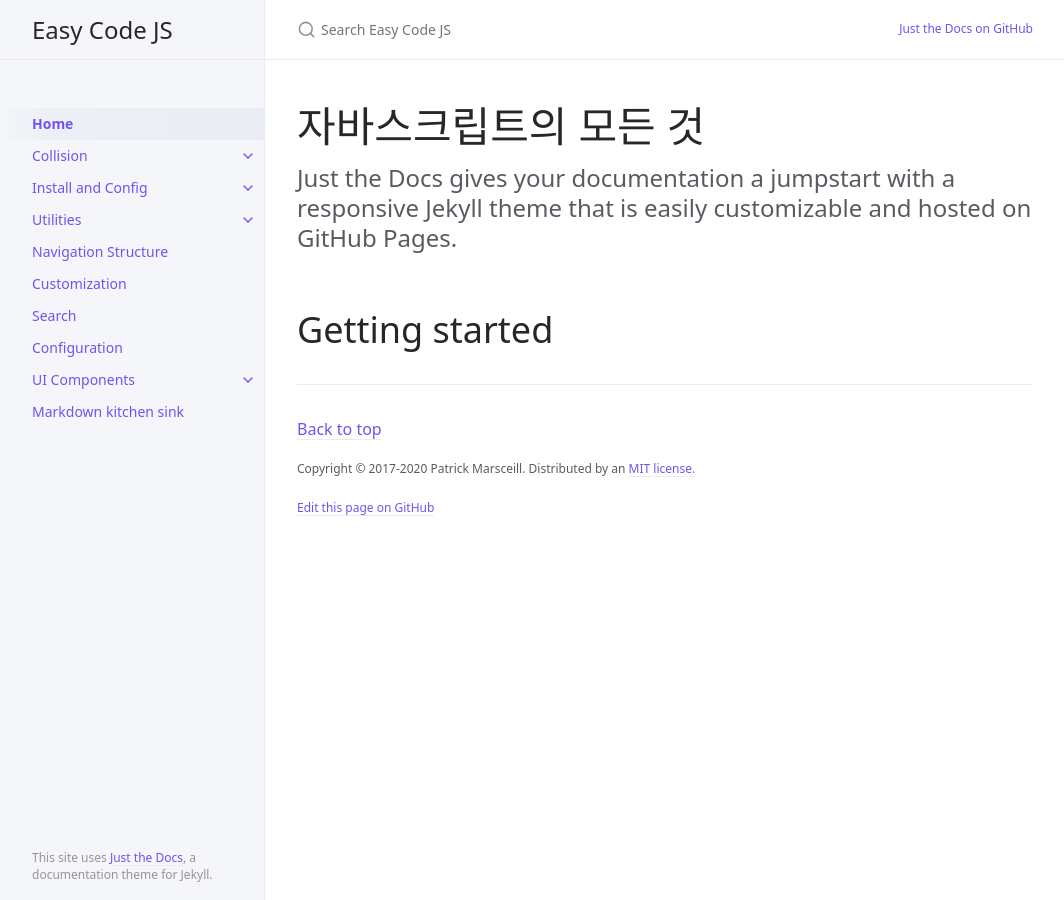
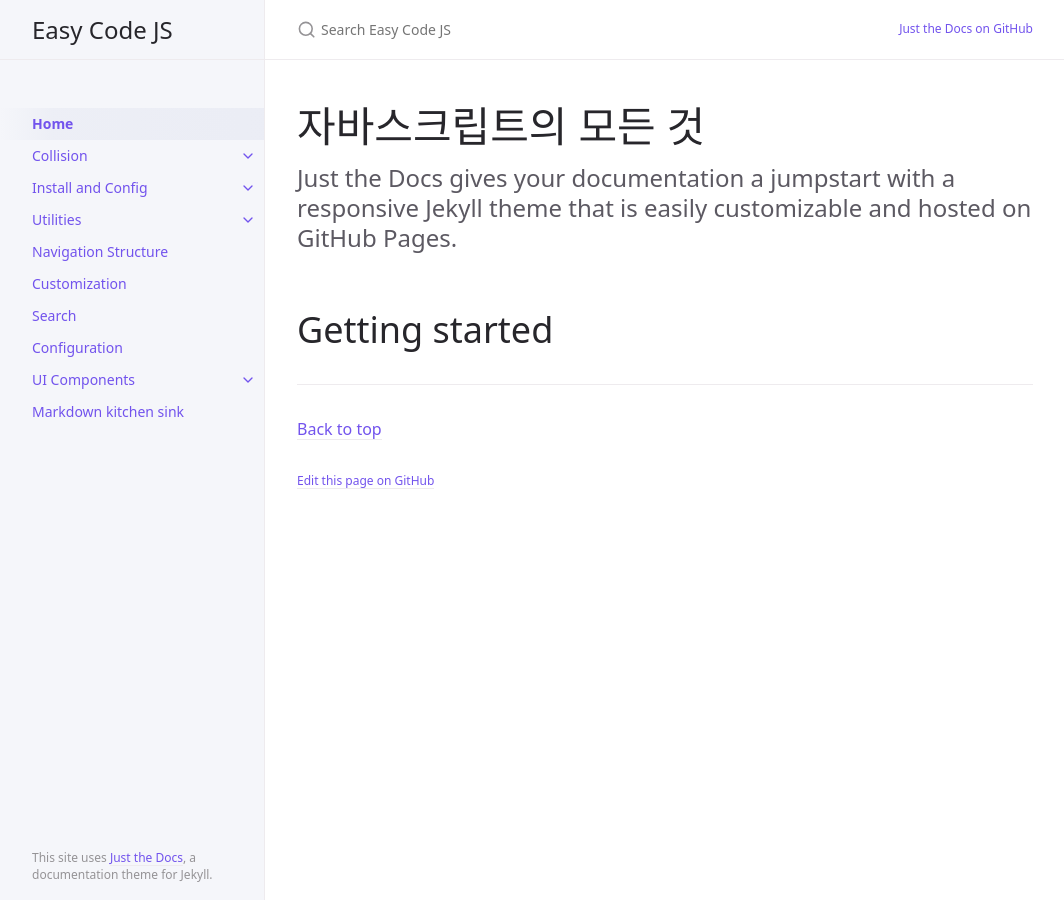
Before and after one commit to easycodejs/easycodejs.github.io, a Jekyll site: the page built from index.md, in a window 1280 px wide. Shown: the whole page, without its empty margins (107-1171 px from the left). Built offline with Jekyll 4.4.1, drawn with Linux system fonts in a browser that asks for light colours; part of the change alters nothing that is shown.

Commit message:
Update _config.yml

```diff
--- a/_config.yml
+++ b/_config.yml
@@ -81,7 +81,7 @@ nav_sort: case_sensitive # Capital letters sorted before lowercase
 back_to_top: true
 back_to_top_text: "Back to top"
 
-footer_content: "Copyright &copy; 2017-2020 Patrick Marsceill. Distributed by an <a href=\"https://github.com/pmarsceill/just-the-docs/tree/master/LICENSE.txt\">MIT license.</a>"
+# footer_content: "Copyright &copy; 2017-2020 Patrick Marsceill. Distributed by an <a href=\"https://github.com/pmarsceill/just-the-docs/tree/master/LICENSE.txt\">MIT license.</a>"
 
 # Footer last edited timestamp
 last_edit_timestamp: true # show or hide edit time - page must have `last_modified_date` defined in the frontmatter
@@ -92,8 +92,8 @@ last_edit_time_format: "%b %e %Y at %I:%M %p" # uses ruby's time format: https:/
 # Footer "Edit this page on GitHub" link text
 gh_edit_link: true # show or hide edit this page link
 gh_edit_link_text: "Edit this page on GitHub"
-gh_edit_repository: "https://github.com/pmarsceill/just-the-docs" # the github URL for your repo
-gh_edit_branch: "master" # the branch that your docs is served from
+gh_edit_repository: "https://github.com/easycodejs" # the github URL for your repo
+gh_edit_branch: "JustTheDocs" # the branch that your docs is served from
 # gh_edit_source: docs # the source that your files originate from
 gh_edit_view_mode: "tree" # "tree" or "edit" if you want the user to jump into the editor immediately
 
```
